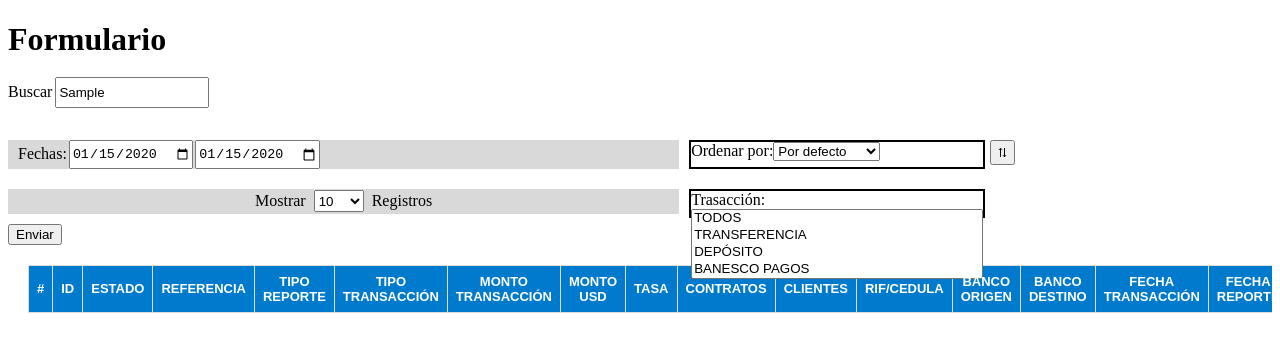
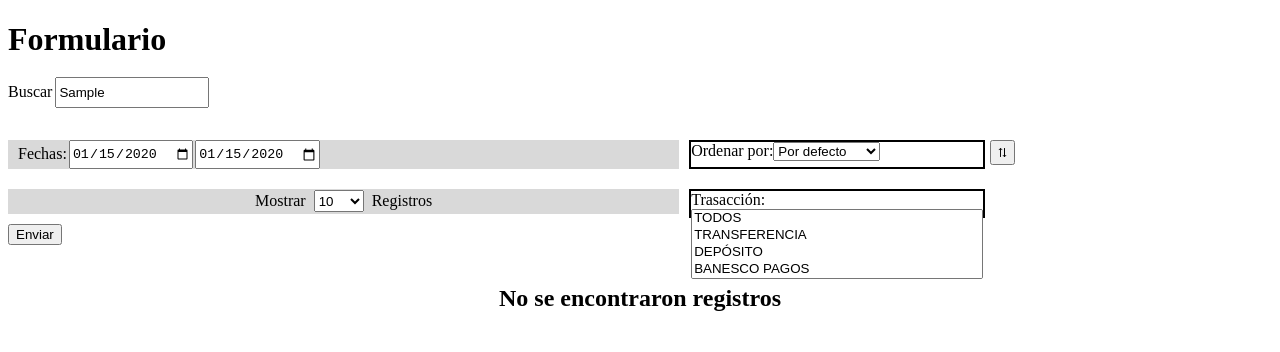
Before and after one commit to Buff4AurelionSol/CloudHUB, a Vue app in the folder cloud-hub/: page / in a window 1280 px wide. Both pictures are taken after typing "Sample", "2020-01-15", "2020-01-15" into the empty fields and a click on the button "Enviar". Shown: the top 352 px of the page. Built offline with nearby package versions, Linux system fonts and the light colour scheme; the HTML template or start-up script is replaced by a standard one.

Commit message:
feat: add not found render

```diff
--- a/cloud-hub/src/components/Table/Table.vue
+++ b/cloud-hub/src/components/Table/Table.vue
@@ -75,12 +75,13 @@
 
     });
 
+    const thereAreRegisters = computed(()=> sortedAndFilteredData.value.length > 0)
 
 </script>
 
 <template>
   <div class="table-container">
-    <table class="styled-table">
+    <table v-if="thereAreRegisters" class="styled-table" >
       <thead>
         <tr>
           <th>#</th>
@@ -103,7 +104,6 @@
       </thead>
       <tbody>
         <tr v-for="(report, index) in sortedAndFilteredData" :key="index">
-
             <td>{{ index + 1 }}</td>
             <td>{{ report.id }}</td>
             <td>{{ report.estado }}</td>
@@ -123,6 +123,9 @@
         </tr>
       </tbody>
     </table>
+      <div v-else class="not-found">
+            <h2>No se encontraron registros</h2>
+      </div>
   </div>
 </template>
 
@@ -164,4 +167,12 @@
 .styled-table tbody tr:hover {
   background-color: #eef6ff;
 }
+
+.not-found{
+  width: 100%;
+  height: auto;
+  display: flex;
+  align-items: center;
+  justify-content: center;
+}
 </style>
```
